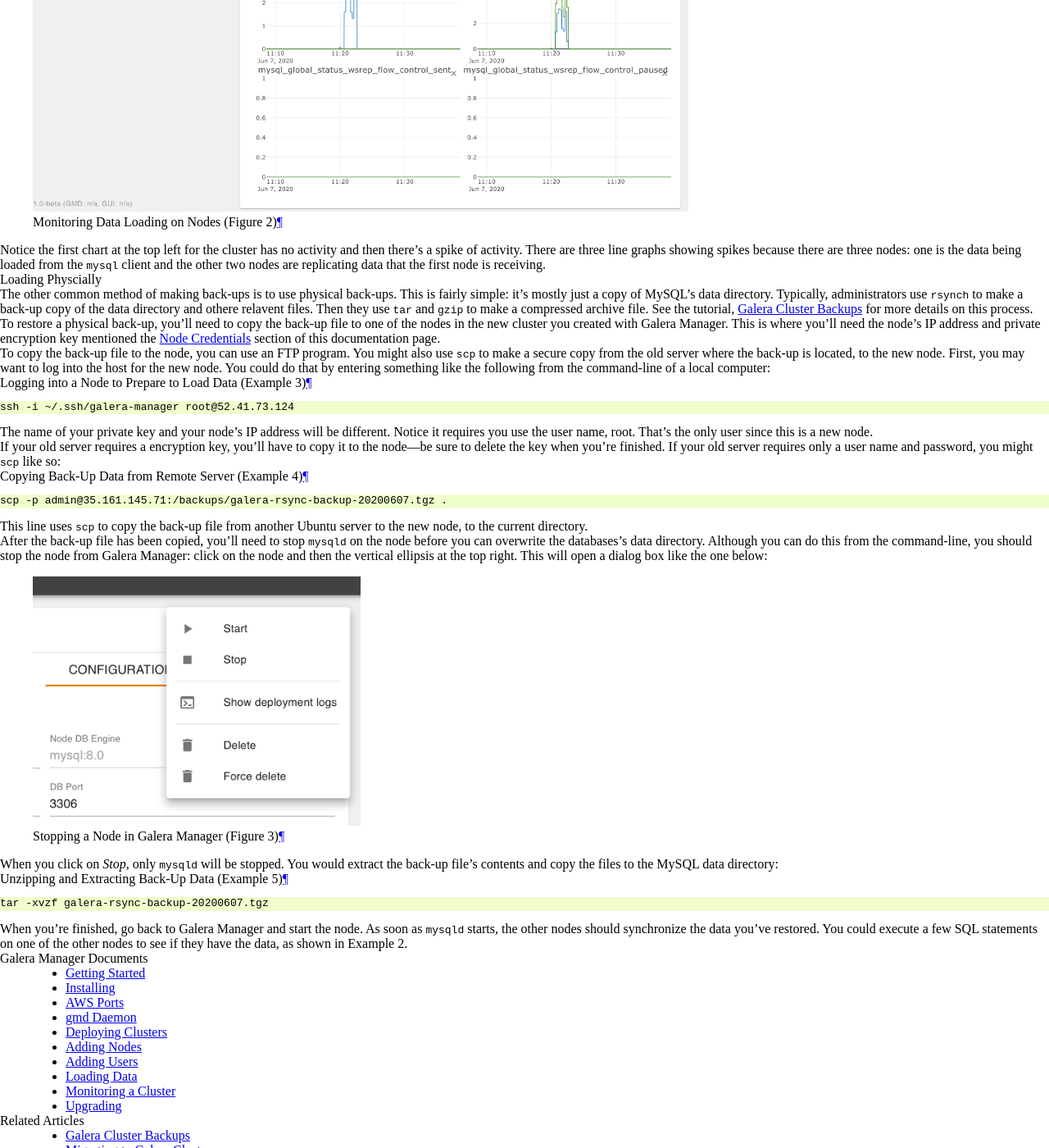
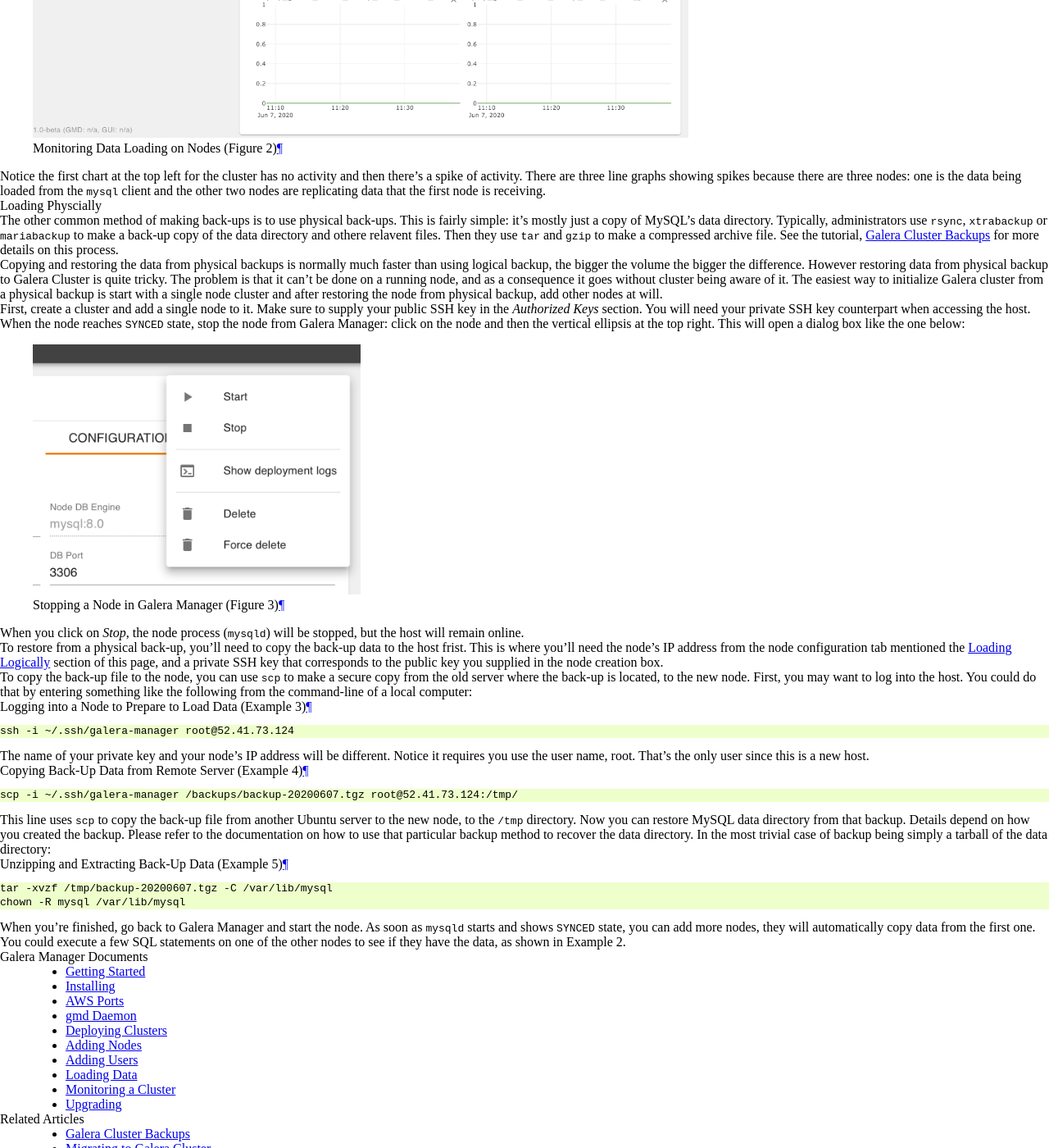
Before and after one commit to codership/documentation, a Sphinx documentation site: the page built from galeracluster/source/documentation/galera-manager-initializing-data.rst, in a window 1280 px wide and 1400 px high, scrolled down 2792 px. Shown: the whole window at 82% size. Built offline with Sphinx 7.4.7, drawn with Linux system fonts in a browser that asks for light colours; comment, search, counter and statistics services are not loaded; some of the changed text lies outside the part shown.

Commit message:
Fixups to Galera Manager documentation pt. 2/2

```diff
--- a/galeracluster/source/documentation/galera-manager-adding-users.rst
+++ b/galeracluster/source/documentation/galera-manager-adding-users.rst
@@ -79,7 +79,7 @@ This page of the Codership documentation describes how to add users to Galera Ma
 .. rst-class:: section-heading
 .. rubric:: Adding Users
 
-When you installed Galera Manager with the *Installer*, you were asked to specify a user name and password for the administrator.  You were only allowed one user during installation.  Now that Galera Manager is installed, you may add users.  Click on the menu icon, the three horizontal strips at the top left.  It will reveal what you see in the screenshot of Figure 1 below:
+When you installed Galera Manager with the *Installer*, you were asked to specify a user name and password for the administrator.  You were only allowed one user during installation.  Now that Galera Manager is installed, you may add more users.  Click on the menu icon, the three horizontal strips at the top left.  It will reveal what you see in the screenshot of Figure 1 below:
 
 .. figure:: ../images/galera-manager-margin-menu.png
    :width: 300px
--- a/galeracluster/source/documentation/galera-manager-initializing-data.rst
+++ b/galeracluster/source/documentation/galera-manager-initializing-data.rst
@@ -82,11 +82,20 @@ To load the initial data in a new Galera Cluster created within Galera Manager,
 
 If you're unfamiliar with how to make a back-up on an existing Galera Cluster, you could read the :doc:`Backup Cluster Data <./backup-cluster>` documentation page first. There are also links in the margin to tutorials on making back-ups and loading back-ups to a node of a new cluster |---| regardless of whether Galera Manager was used to create the cluster.
 
-.. _`galera-manager-node-credentials`:
+
+.. _`galera-manager-loading-data-methods`:
 .. rst-class:: section-heading
-.. rubric:: Node Credentials
+.. rubric:: Methods to Load Initial Data
 
-After you first create a new cluster using Galera Manager, and have added a few nodes, you will need to log into one of the nodes to load the initial data.  This will require you to get the IP address and password for one of the nodes. Just select a node in Galera Manager and then click on the *Configuration* tab for the node.  You can see an example of this in the screenshot in Figure 1 below:
+There are two common methods of loading data into MySQL or MariaDB: restoring from a logical or a physical back-up.
+
+.. _`galera-manager-loading-logical`:
+.. rst-class:: sub-heading
+.. rubric:: Loading Logically
+
+Logical back-ups are generated with a utility like ``mysqldump`` and produce text files (i.e., dump files) or streams containing SQL statements which may be used to rebuild databases. See the tutorial, :doc:`Galera Cluster Backups <../training/tutorials/galera-backup>` for more details on how to use ``mysqldump`` to make a back-up. ``mysqldump`` creates a "dump" file or stream from a source MySQL server which then can be loaded to a new MySQL server using MySQL client utility (``mysql``).
+
+If you will be restoring data by way of a MySQL client, you'll need the node's IP address and the root password for the database. To get this information select a node in Galera Manager and then click on the *Configuration* tab for the node.  You can see an example of this in the screenshot in Figure 1 below:
 
 .. figure:: ../images/galera-manager-node-configuration.png
    :width: 800px
@@ -95,22 +104,7 @@ After you first create a new cluster using Galera Manager, and have added a few
 
    Node Configuration (Figure 1)
 
-If you will be restoring data by way of a MySQL client (e.g., using ``mysql`` to restore a dump file), you'll need the node's IP address. In the main panel shown here, near the top left of the *Configuration* tab, is the external IP address of the node. It's contained in the *DB Address* field: it's ``52.41.73.124`` in this example. You'll also need the MySQL or MariaDB root password. Incidentally, since it's a new installation of MySQL or MariaDB, there's only the root user.  To get the *DB Root Password* |---| as it's labeled here |---| click on the icon of an eye to reveal it, or click the icon of two sheets of paper to copy the password to your clipboard.
-
-If you prefer using ``rsync``, or similar utilities for making physical back-ups, will need the *SSH Address*, which is at this point the same as the *DB Address*, as well as the private encryption key associated with the public encryption key you gave when creating the nodes. If you didn't provide one, you cannot add one to any existing nodes. However, you can add new node and give it a public key for which you have the private key.  Then you can load the initial data to that node and delete the node after the other nodes have synchronized with it.
-
-
-.. _`galera-manager-loading-data-methods`:
-.. rst-class:: section-heading
-.. rubric:: Methods to Load Initial Data
-
-With the correct IP address and either the database password or the private encryption key, you're ready to load the initial data to one of the nodes.  There are two common methods of loading data into MySQL or MariaDB: restoring from a logical or a physical back-up.
-
-.. _`galera-manager-loading-logical`:
-.. rst-class:: sub-heading
-.. rubric:: Loading Logically
-
-Logical back-ups are generated with a utility like ``mysqldump`` and produce text files (i.e., dump files) containing SQL statements which may be used to rebuild databases. See the tutorial, :doc:`Galera Cluster Backups <../training/tutorials/galera-backup>` for more details on how to use ``mysqldump`` to make a back-up.
+In the main panel shown here, near the top left of the *Configuration* tab, is the external IP address of the node. It's contained in the *DB Address* field: it's ``52.41.73.124`` in this example. You'll also need the MySQL or MariaDB root password. Incidentally, since it's a new installation of MySQL or MariaDB, there's only the root user.  To get the *DB Root Password* |---| as it's labeled here |---| click on the icon of an eye to reveal it, or click the icon of two sheets of paper to copy the password to your clipboard.
 
 With the node's IP address and the password for root in the database, you can use a MySQL client to load data from a dump file. The example below shows how to restore a dump file made with ``mysqldump``:
 
@@ -166,29 +160,11 @@ Notice the first chart at the top left for the cluster has no activity and then
 .. rst-class:: sub-heading
 .. rubric:: Loading Physcially
 
-The other common method of making back-ups is to use physical back-ups.  This is fairly simple:  it's mostly just a copy of MySQL's data directory.  Typically, administrators use ``rsynch`` to make a back-up copy of the data directory and othere relavent files.  Then they use ``tar`` and ``gzip`` to make a compressed archive file.  See the tutorial, :doc:`Galera Cluster Backups <../training/tutorials/galera-backup>` for more details on this process.
+The other common method of making back-ups is to use physical back-ups.  This is fairly simple: it's mostly just a copy of MySQL's data directory.  Typically, administrators use ``rsync``, ``xtrabackup`` or ``mariabackup`` to make a back-up copy of the data directory and othere relavent files.  Then they use ``tar`` and ``gzip`` to make a compressed archive file.  See the tutorial, :doc:`Galera Cluster Backups <../training/tutorials/galera-backup>` for more details on this process.
 
-To restore a physical back-up, you'll need to copy the back-up file to one of the nodes in the new cluster you created with Galera Manager. This is where you'll need the node's IP address and private encryption key mentioned the :ref:`galera-manager-node-credentials` section of this documentation page.
+Copying and restoring the data from physical backups is normally much faster than using logical backup, the bigger the volume the bigger the difference. However restoring data from physical backup to Galera Cluster is quite tricky. The problem is that it can't be done on a running node, and as a consequence it goes without cluster being aware of it. The easiest way to initialize Galera cluster from a physical backup is start with a single node cluster and after restoring the node from physical backup, add other nodes at will.
 
-To copy the back-up file to the node, you can use an FTP program.  You might also use ``scp`` to make a secure copy from the old server where the back-up is located, to the new node. First, you may want to log into the host for the new node. You could do that by entering something like the following from the command-line of a local computer:
-
-.. code-block:: shell
-   :caption: Logging into a Node to Prepare to Load Data (Example 3)
-
-   ssh -i ~/.ssh/galera-manager root@52.41.73.124
-
-The name of your private key and your node's IP address will be different. Notice it requires you use the user name, root.  That's the only user since this is a new node.
-
-If your old server requires a encryption key, you'll have to copy it to the node |---| be sure to delete the key when you're finished. If your old server requires only a user name and password, you might ``scp`` like so:
-
-.. code-block:: shell
-   :caption: Copying Back-Up Data from Remote Server (Example 4)
-
-   scp -p admin@35.161.145.71:/backups/galera-rsync-backup-20200607.tgz .
-
-This line uses ``scp`` to copy the back-up file from another Ubuntu server to the new node, to the current directory.
-
-After the back-up file has been copied, you'll need to stop ``mysqld`` on the node before you can overwrite the databases's data directory. Although you can do this from the command-line, you should stop the node from Galera Manager: click on the node and then the vertical ellipsis at the top right. This will open a dialog box like the one below:
+First, create a cluster and add a single node to it. Make sure to supply your public SSH key in the *Authorized Keys* section. You will need your private SSH key counterpart when accessing the host. When the node reaches ``SYNCED`` state, stop the node from Galera Manager: click on the node and then the vertical ellipsis at the top right. This will open a dialog box like the one below:
 
 .. figure:: ../images/galera-manager-stop-start-node.png
    :width: 400px
@@ -197,14 +173,33 @@ After the back-up file has been copied, you'll need to stop ``mysqld`` on the no
 
    Stopping a Node in Galera Manager (Figure 3)
 
-When you click on *Stop*, only ``mysqld`` will be stopped.  You would extract the back-up file's contents and copy the files to the MySQL data directory:
+When you click on *Stop*, the node process (``mysqld``) will be stopped, but the host will remain online.
+
+To restore from a physical back-up, you'll need to copy the back-up data to the host frist. This is where you'll need the node's IP address from the node configuration tab mentioned the :ref:`galera-manager-loading-logical` section of this page, and a private SSH key that corresponds to the public key you supplied in the node creation box.
+
+To copy the back-up file to the node, you can use ``scp`` to make a secure copy from the old server where the back-up is located, to the new node. First, you may want to log into the host. You could do that by entering something like the following from the command-line of a local computer:
+
+.. code-block:: shell
+   :caption: Logging into a Node to Prepare to Load Data (Example 3)
+
+   ssh -i ~/.ssh/galera-manager root@52.41.73.124
+
+The name of your private key and your node's IP address will be different. Notice it requires you use the user name, root.  That's the only user since this is a new host.
+
+.. code-block:: shell
+   :caption: Copying Back-Up Data from Remote Server (Example 4)
+
+   scp -i ~/.ssh/galera-manager /backups/backup-20200607.tgz root@52.41.73.124:/tmp/
+
+This line uses ``scp`` to copy the back-up file from another Ubuntu server to the new node, to the ``/tmp`` directory. Now you can restore MySQL data directory from that backup. Details depend on how you created the backup. Please refer to the documentation on how to use that particular backup method to recover the data directory. In the most trivial case of backup being simply a tarball of the data directory:
 
 .. code-block:: shell
    :caption: Unzipping and Extracting Back-Up Data (Example 5)
 
-   tar -xvzf galera-rsync-backup-20200607.tgz
+   tar -xvzf /tmp/backup-20200607.tgz -C /var/lib/mysql
+   chown -R mysql /var/lib/mysql
 
-When you're finished, go back to Galera Manager and start the node.  As soon as ``mysqld`` starts, the other nodes should synchronize the data you've restored.  You could execute a few SQL statements on one of the other nodes to see if they have the data, as shown in Example 2.
+When you're finished, go back to Galera Manager and start the node.  As soon as ``mysqld`` starts and shows ``SYNCED`` state, you can add more nodes, they will automatically copy data from the first one.  You could execute a few SQL statements on one of the other nodes to see if they have the data, as shown in Example 2.
 
 
 .. container:: bottom-links
--- a/galeracluster/source/documentation/gmd-upgrading.rst
+++ b/galeracluster/source/documentation/gmd-upgrading.rst
@@ -69,8 +69,6 @@
 Upgrading Galera Manager (``gmd``)
 ===================================================
 
-To use Galera Manager, you may install it on a local computer, but it's more typically installed on an AWS (Amazon Web Services) *Instance*.  Whatever you decide to use, you'll need to download the *Galera Manager Installer* to it.
-
 
 .. _`gmd-version-release`:
 .. rst-class:: section-heading
@@ -94,7 +92,7 @@ In this example screenshot, you can see in the subdued text at the bottom that t
 .. rst-class:: section-heading
 .. rubric:: Updating Galera Manager
 
-You wouldn't run the *Galera Manager Installer* again to upgrade |---| reinstalling is not permitted by the *Installer*. Nor would you uninstall Galera Manager and reinstall it |---| there's no easy way to uninstall.  Instead, you would use whatever package management utility (i.e., ``apt-get`` or ``yum``) you used when you first installed Galera Manager.
+You wouldn't run the *Galera Manager Installer* again to upgrade |---| reinstalling is not permitted by the *Installer*.  Instead, you would use whatever package management utility (i.e., ``apt-get`` or ``yum``) is used in Galera Manager host operating system.
 
 When running updates of your server, Galera Manager software will be included.  However, if you want to upgrade specifically the Galera Manager software, you can do so like this on a server using the ``yum`` package management utility:
 
@@ -115,7 +113,7 @@ Here's how you would upgrade Galera Manager on a server using ``apt-get``:
 
 You would do this only on the server running Galera Manager, not on the hosts used for the Galera Cluster nodes.
 
-Once the upgrades are finished, ``gmd`` will be restarted automatically.  You might refresh your web browser, though, if you're logged into Galera Manager at the time.  All of your settings, as well as your cluster and nodes should remain |---| including the databases and their data.
+Once the upgrades are finished, ``gmd`` will be restarted automatically.  You might need to refresh your web browser, though, if you're logged into Galera Manager at the time.  All of your settings, as well as your cluster and nodes should remain |---| including the databases and their data. Your Galera Clusters operation is not affected by ``gmd`` upgrade or failure.
 
 
 .. container:: bottom-links
--- a/galeracluster/source/documentation/gmd.rst
+++ b/galeracluster/source/documentation/gmd.rst
@@ -143,7 +143,7 @@ In the previous section, you may have noticed the location of the log files: ``/
 
 There's a log file for the ``gmd`` daemon (i.e., ``default.log``), one for the cluster, a pair for each host, and one for each node.
 
-You may be confused as to the difference between a host and a node in this context. A host has to do with the computer system on which the Galera Cluster software is installed. This includes software configuration, network traffic, as well as where particular software like Galera Manager and MySQL are running. Whereas, a node has to do with the activities, the interactions of the Galera Cluster: Is the node available and handling database client traffic?  Is it synchronized with the other nodes in the cluster?
+You may be confused as to the difference between a host and a node in this context. A host has to do with the computer system on which the Galera Cluster software is installed. This includes software configuration, network traffic, as well as where particular software like Galera Manager and MySQL are running. Whereas, a node is a database engine process running on the host and forming the Galera Cluster by connecting with other such processes running elsewhere. Is the node available and handling database client traffic?  Is it synchronized with the other nodes in the cluster?
 
 What's important to an administrator, though, is knowing where to find log messages to troubleshoot problems that may be encountered.  Below are descriptions of what may be found in each log, with the most information recorded in the host standard output log (e.g., ``host-hoster-mlksh-stdout.log``).
 
@@ -216,7 +216,7 @@ In the log directory for ``gmd``, there is a log file for each node. As mentione
    time="2020-06-07T08:15:10Z" level=info msg="node status is healthy" node-name=noder-mlksh
    time="2020-06-07T08:15:10Z" level=info msg="already started" node-name=noder-mlksh
 
-Notice these entries are related to nodes in the cluster having started, being ready to accept MySQL client traffic, and insync |---| that is to say, the node's health.
+Notice these entries are related to nodes in the cluster having started, being ready to accept MySQL client traffic, and in sync |---| that is to say, the node's health.
 
 Should one of the nodes have problems that are not reflected in the metrics you're tracking in Galera Manager, you could check the log for that node for an indication of what's wrong with it. Afterwards, you might want to add the appropriate metrics to Galera Manager to monitor the situation more closely and conveniently from within Galera Manager.  For more information on adding metrics to track in Galera Manager, see the :doc:`galera-manager-monitoring-clusters` documentation page.
 
```
Also changed, not shown: other parts of galeracluster/source/documentation/gmd.rst (+1 -1 lines), galeracluster/source/documentation/galera-manager-adding-nodes.rst (+16 -11 lines), galeracluster/source/documentation/galera-manager-monitoring-clusters.rst (+8 -7 lines).
